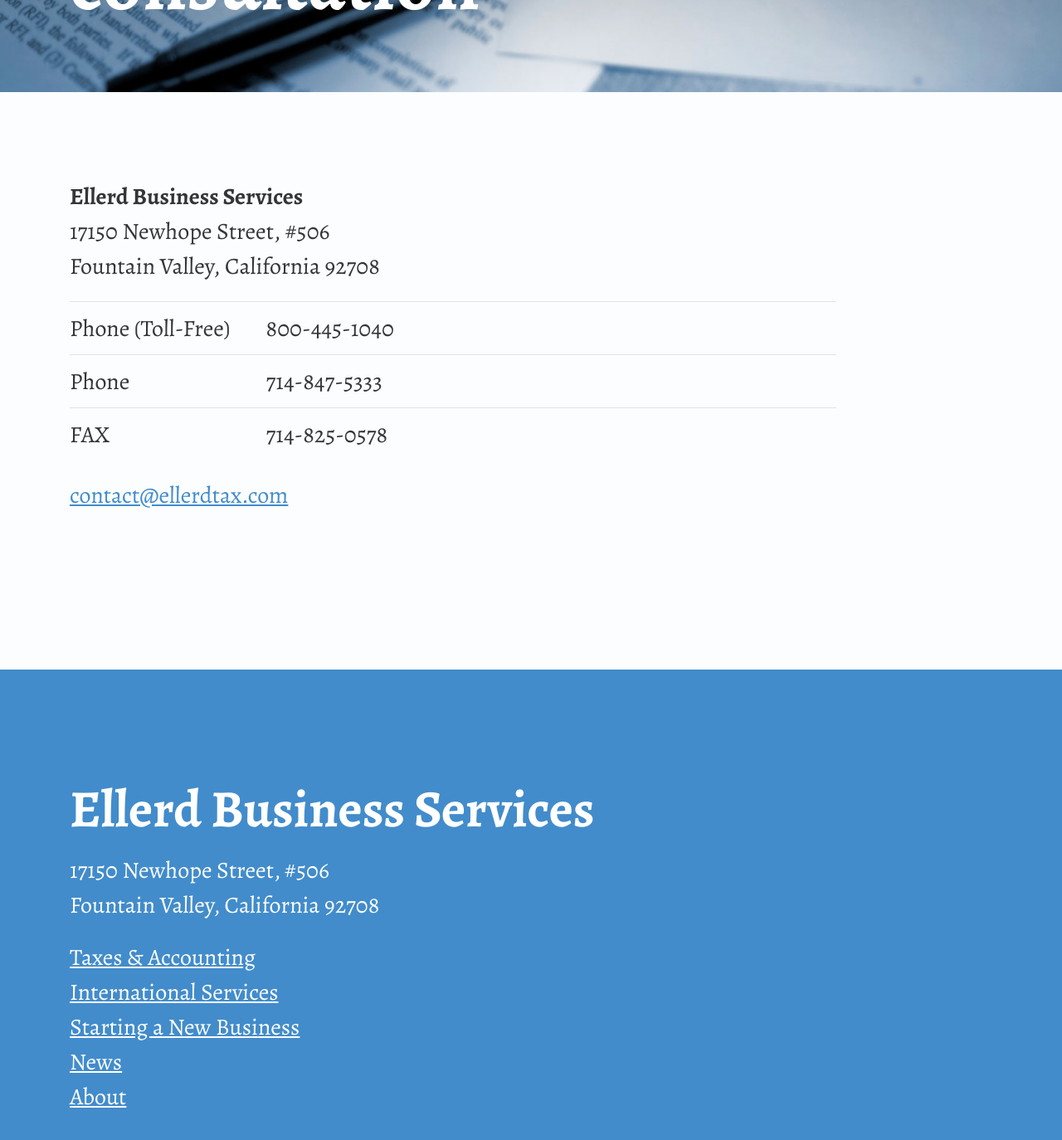
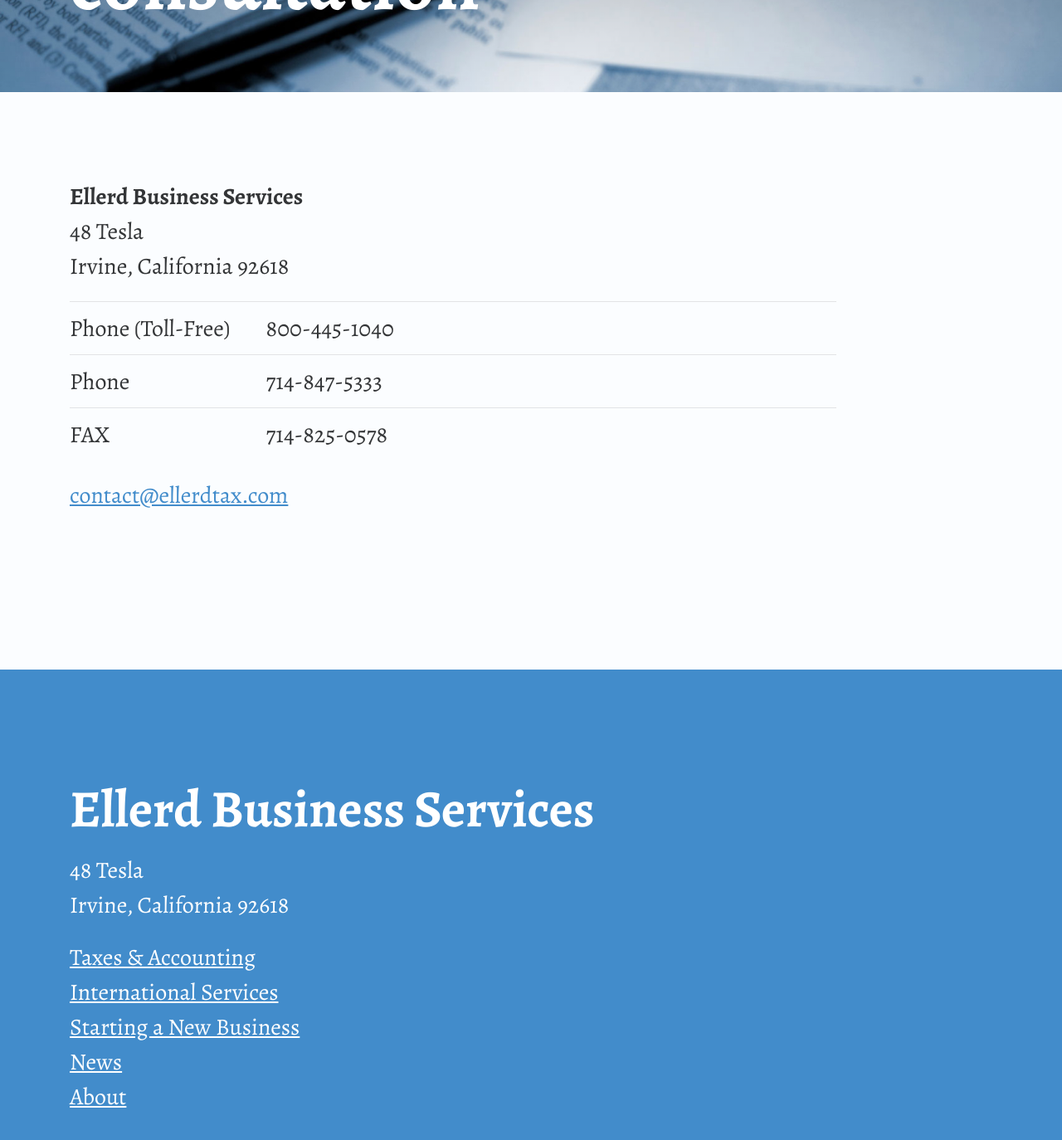
Before and after one commit to jimthoburn/ellerd, a Jekyll site: the page built from contact.md, in a window 1280 px wide and 1400 px high, scrolled down 545 px. Shown: the top 1374 px of the window at 83% size. Built offline with Jekyll 4.4.1, drawn with Linux system fonts in a browser that asks for light colours.

Commit message:
Update address

```diff
--- a/_layouts/default.html
+++ b/_layouts/default.html
@@ -337,8 +337,8 @@
 
     <h2><a href="/">Ellerd Business Services</a></h2>
     <p>
-      17150 Newhope Street, #506<br />
-      Fountain Valley, California 92708
+      48 Tesla<br />
+      Irvine, California 92618
     </p>
     <ul>
       <li><a href="/">Taxes &amp; Accounting</a></li>
--- a/contact.md
+++ b/contact.md
@@ -3,8 +3,8 @@ title: Contact us for a free consultation
 ---
 
 **Ellerd Business Services**
-17150 Newhope Street, #506
-Fountain Valley, California 92708
+48 Tesla
+Irvine, California 92618
 
 Phone (Toll-Free)
 : 800-445-1040
```
